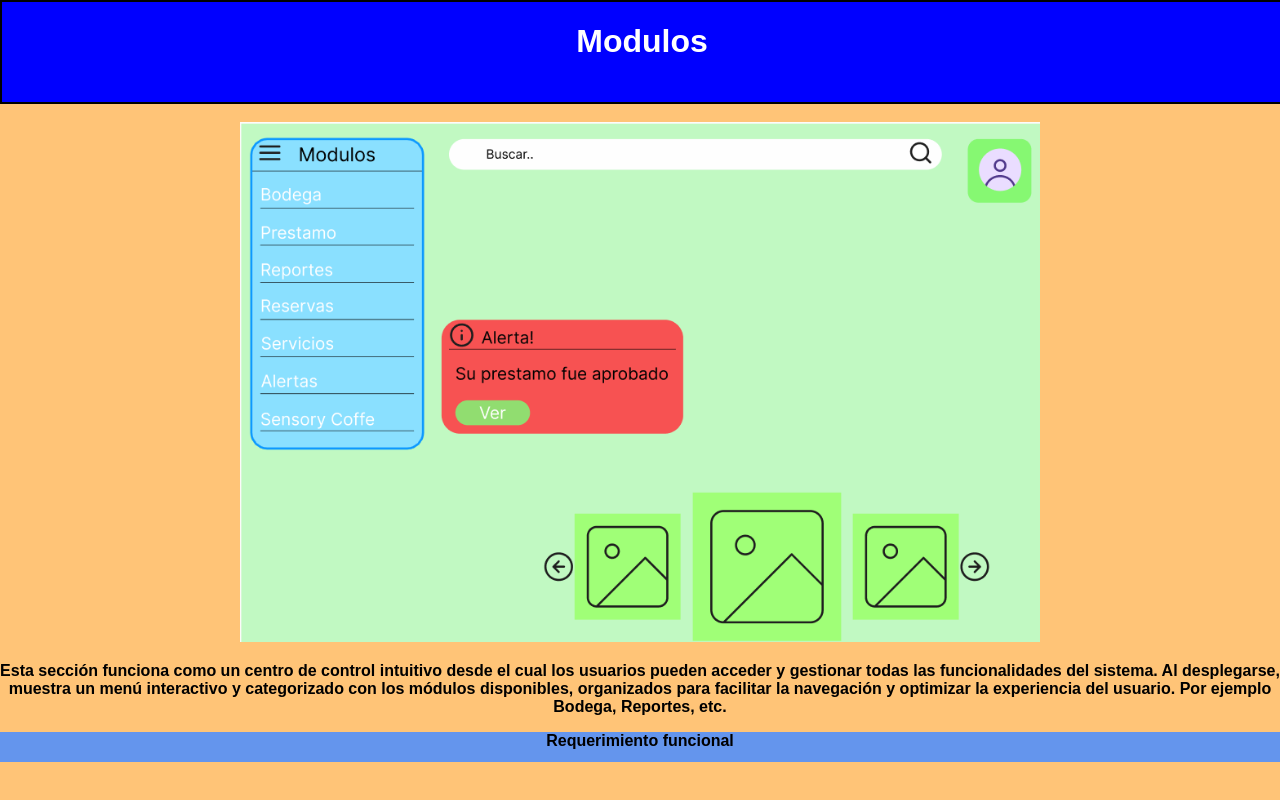
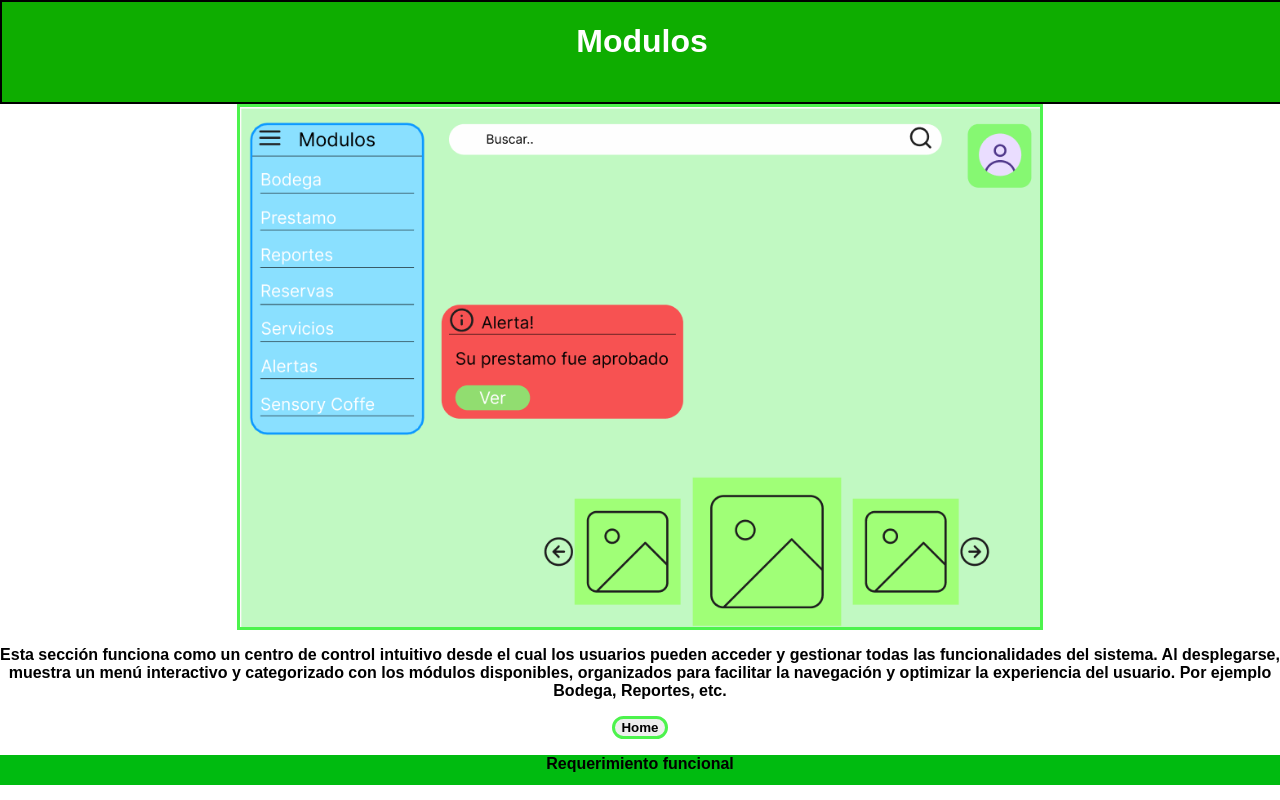
Before and after one commit to jehison-Gomez/proyecto-repositorio-1, a plain HTML site: page modulos.html in a window 1280 px wide. Drawn offline with Linux system fonts and the light colour scheme.

Commit message:
cambio codigo y creacion de carpeta assentss

```diff
--- /dev/null
+++ b/assentss/css/es.css
@@ -0,0 +1,47 @@
+body{
+    background-color: rgb(255, 255, 255);
+    font-family: Arial, Helvetica, sans-serif;
+    text-align: center;
+    margin: 0;
+    padding: 0;
+    width: 100%;
+    font-weight: bolder;
+    box-sizing: border-box;
+}
+header{
+    background-color: rgb(14, 173, 0);
+    color: white;
+    padding: auto;
+    width: 100%;
+    height: 100px;
+    font-weight: bolder;
+    border: 2px solid black;
+}
+img{
+    border: solid rgb(77, 243, 77);
+    display: flex;
+    justify-content: center;
+    align-items: center;
+    flex-wrap: wrap;
+}
+.imagen{
+    display: flex;
+    justify-content: center;
+    align-items: center;
+    flex-wrap: wrap;
+}
+button{
+    border-radius: 20px;
+    border: solid rgb(77, 243, 77);
+    font-weight: 700;
+}
+a{
+    text-decoration: none;
+    color: black;
+}
+footer{
+    background-color: rgb(0, 187, 16);
+    text-align: center;
+    width: 100%;
+    height: 30px;
+}
--- a/css/es.css
+++ /dev/null
@@ -1,24 +0,0 @@
-body{
-    background-color: rgb(255, 196, 119);
-    font-family: Arial, Helvetica, sans-serif;
-    text-align: center;
-    margin: 0;
-    padding: 0;
-    width: 100%;
-    font-weight: 800;
-}
-header{
-    background-color: blue;
-    color: white;
-    padding: auto;
-    width: 100%;
-    height: 100px;
-    font-weight: bolder;
-    border: 2px solid black;
-}
-footer{
-    background-color: cornflowerblue;
-    text-align: center;
-    width: 100%;
-    height: 30px;
-}
--- a/modulos.html
+++ b/modulos.html
@@ -4,17 +4,23 @@
     <meta charset="UTF-8">
     <meta name="viewport" content="width=device-width, initial-scale=1.0">
     <title>Document</title>
-    <link rel="stylesheet" href="css/es.css">
+    <link rel="stylesheet" href="./assentss/css/es.css">
 </head>
 <body>
     <header>
         <h1>Modulos</h1>
     </header>
-    <br>
-    <div>
-        <img src="img/Captura de pantalla 2025-03-08 122524.png" alt="Modulos" width="800px">
-        <p>Esta sección funciona como un centro de control intuitivo desde el cual los usuarios pueden acceder y gestionar todas las funcionalidades del sistema.
-         Al desplegarse, muestra un menú interactivo y categorizado con los módulos disponibles, organizados para facilitar la navegación y optimizar la experiencia del usuario. Por ejemplo Bodega, Reportes, etc.</p>
+    <div class="contenido">
+        <div class="imagen">
+            <img src="./assentss/static/img/Captura de pantalla 2025-03-08 122524.png" alt="Modulos" width="800px">
+        </div>
+        <div>
+            <p>Esta sección funciona como un centro de control intuitivo desde el cual los usuarios pueden acceder y gestionar todas las funcionalidades del sistema.
+             Al desplegarse, muestra un menú interactivo y categorizado con los módulos disponibles, organizados para facilitar la navegación y optimizar la experiencia del usuario. Por ejemplo Bodega, Reportes, etc.</p>
+        </div>
+        <div>
+            <button><a href="">Home</a></button>
+        </div>
     </div>
     <footer>
         <p>Requerimiento funcional</p>
```
Also changed, not shown: busqueda.html (+10 -8 lines), assentss/static/img/Captura de pantalla 2025-03-08 122524.png (renamed from img/Captura de pantalla 2025-03-08 122524.png), assentss/static/img/Captura de pantalla 2025-03-08 125256.png (renamed from img/Captura de pantalla 2025-03-08 125256.png).
